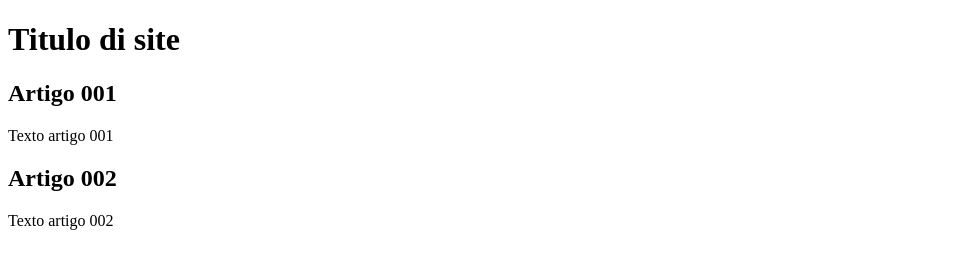
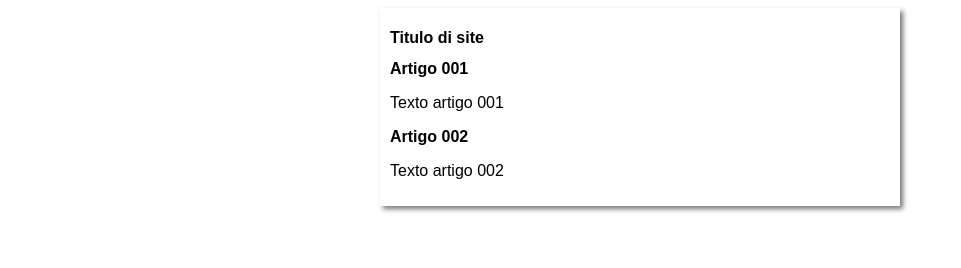
Before and after one commit to JulioNome/Projeto-site, a plain HTML site: page Index.html in a window 1280 px wide. Shown: the whole page, without its empty margins (0-961 px from the left). Drawn offline with Linux system fonts and the light colour scheme.

Commit message:
Iniciei o design

```diff
--- a/Index.html
+++ b/Index.html
@@ -5,6 +5,7 @@
     <meta http-equiv="X-UA-Compatible" content="IE=edge">
     <meta name="viewport" content="width=device-width, initial-scale=1.0">
     <title>Título do site</title>
+    <link rel="stylesheet" href="estilos/style.css">
 </head>
 <body>
     <Main>
--- /dev/null
+++ b/estilos/style.css
@@ -0,0 +1,16 @@
+* {
+    font-family: Arial, Helvetica, sans-serif;
+    font-size: 16px;
+}
+
+body{
+    background-color: rgb(69, 118, 160)7, 133);
+}
+
+main {
+    background-color: rgb(255, 255, 255);
+    width: 500px;
+    margin: auto;
+    padding: 10px;
+    box-shadow: 3px 3px 5px rgba(0, 0, 0, 0.541);
+}
```
